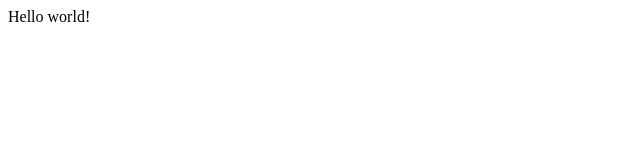
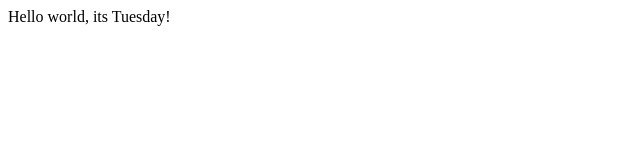
Before and after one commit to KevinWang611/learning_html, a plain HTML site: page index.html in a window 1280 px wide. Shown: the whole page, without its empty margins (0-640 px from the left). Drawn offline with Linux system fonts and the light colour scheme.

Commit message:
change to body text, adding Tuesday

```diff
--- a/index.html
+++ b/index.html
@@ -4,6 +4,6 @@
 	<title> Learning with Team B on Thursday</title>
 </head>
 <body>
-Hello world!
+Hello world, its Tuesday!
 </body>
 </html>
```
